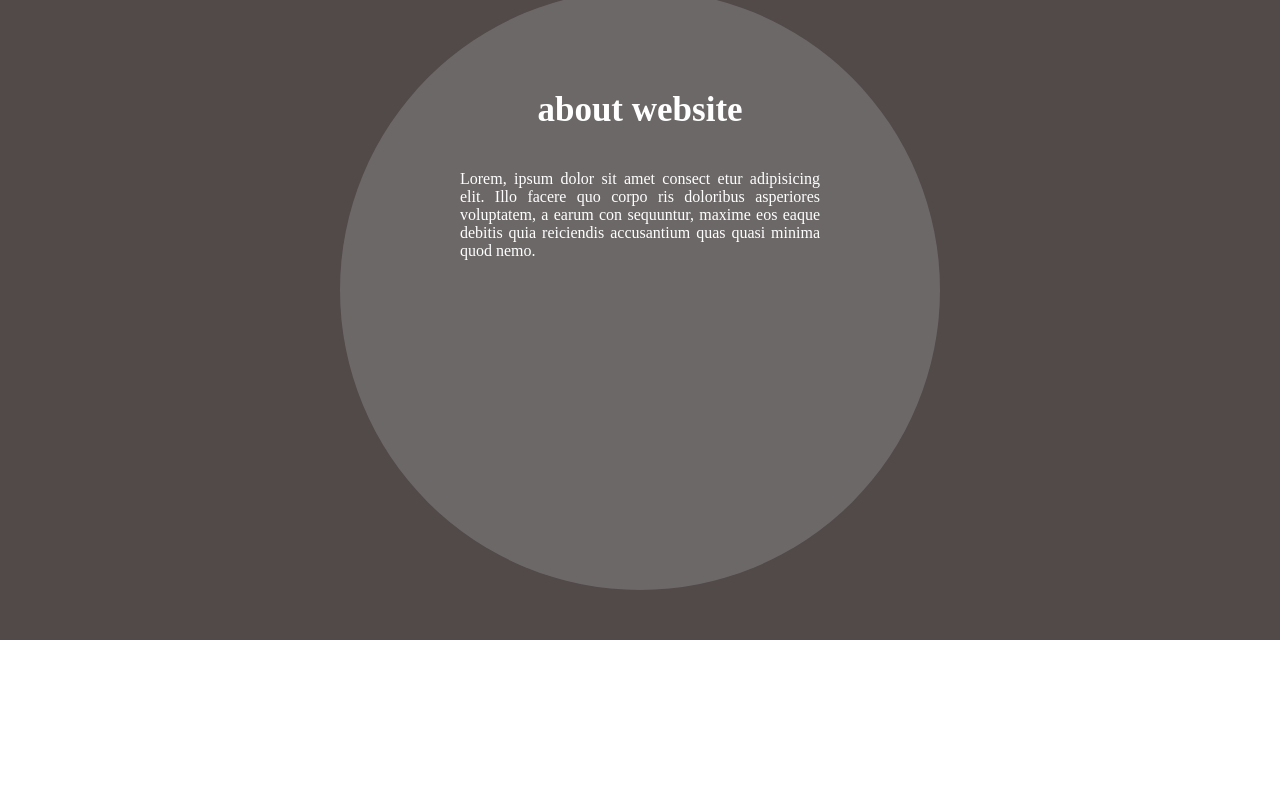
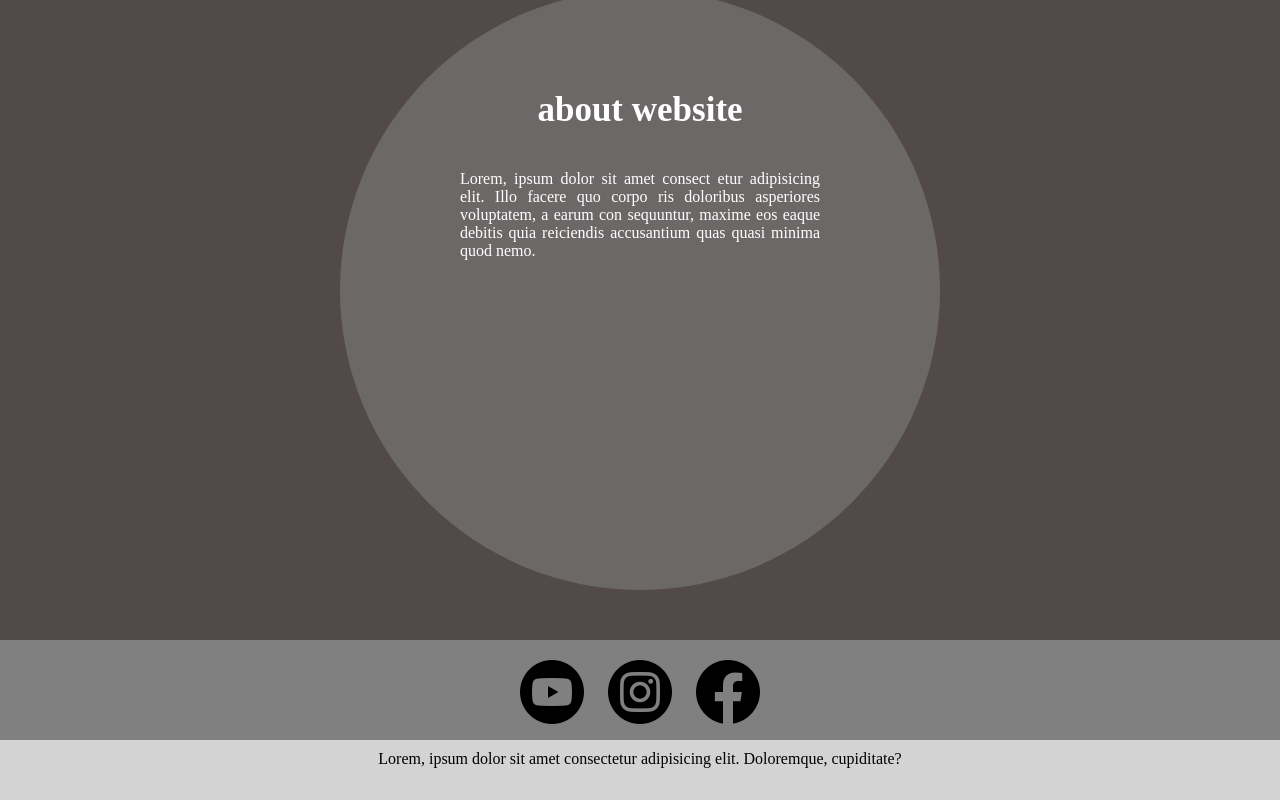
Before and after one commit to Nesa65/mini-61, a plain HTML site: page index.html in a window 1280 px wide. Shown: the part 1200-2000 px from the top of the page. Before the commit the page ends 1840 px from the top, so only its background shows below. Drawn offline with Linux system fonts and the light colour scheme.

Commit message:
last section is added

```diff
--- a/index.html
+++ b/index.html
@@ -59,6 +59,15 @@
              accusantium quas quasi minima quod nemo.</p>
     </div>
    </div>
-   <div class="footer"></div>
+   <div class="footer">
+      <div>
+        <img src="images/youtube.png" alt="logo">
+        <img src="images/instagram.png" alt="logo">
+        <img src="images/facebook.png" alt="logo">
+      </div>
+      <p>Lorem, ipsum dolor sit amet
+        consectetur adipisicing elit. Doloremque, cupiditate?
+      </p>
+   </div>
 </body>
 </html>
--- a/style.css
+++ b/style.css
@@ -99,3 +99,20 @@ padding:50px 30px;
 .circle h2{
     font-size:35px;
 }
+.footer{
+    height:140px;
+    background-color: gray;
+    text-align: center;
+    padding-top:20px;
+}
+.footer div{
+    height:80px;
+}
+.footer img{
+    margin:0 10px;
+}
+.footer p{
+    padding-top:10px;
+    background-color: lightgray;
+    height:60px;
+}
```
